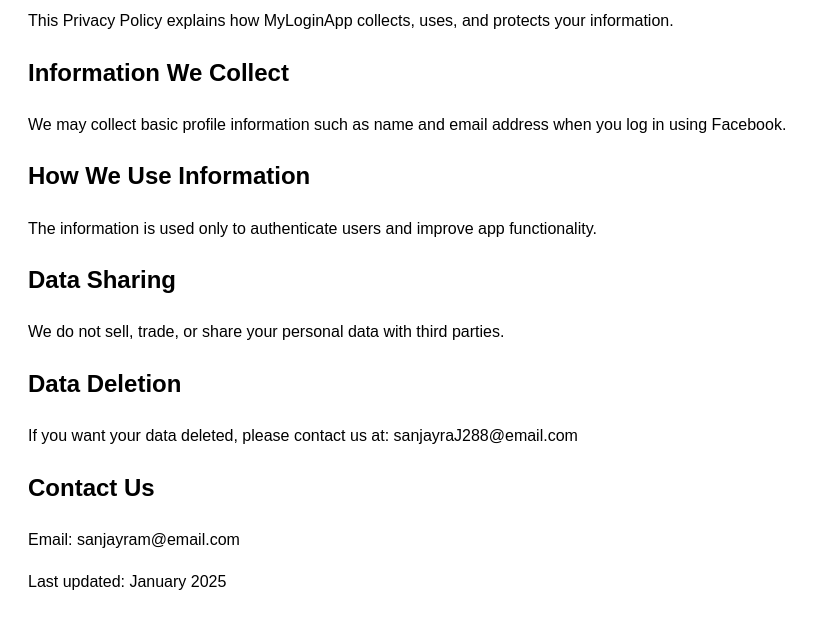
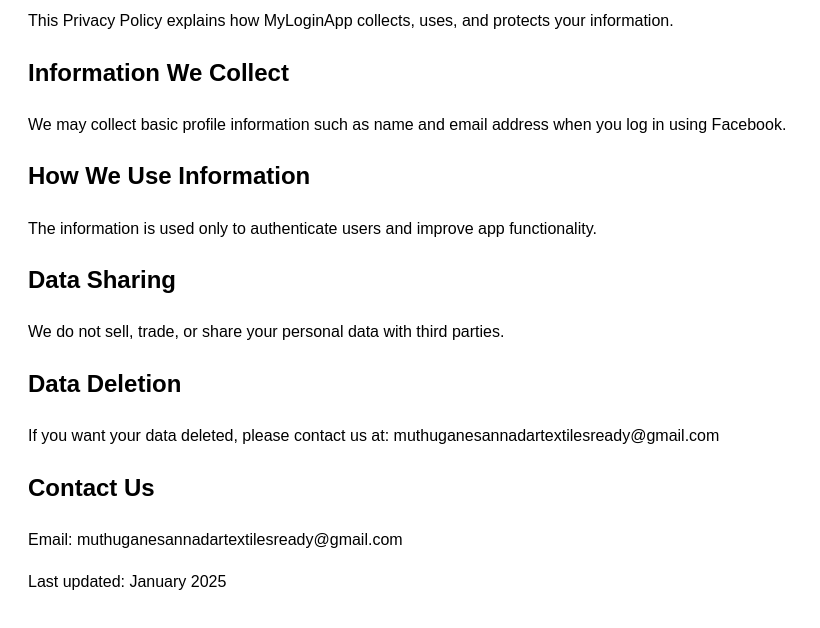
Before and after one commit to sanjayrajm/myapplication-privacy, a plain HTML site: page index.html in a window 1280 px wide. Shown: the part 114-742 px from the top of the page, without its empty margins (0-820 px from the left). Drawn offline with Linux system fonts and the light colour scheme.

Commit message:
Update contact email addresses in index.html

```diff
--- a/index.html
+++ b/index.html
@@ -20,10 +20,10 @@
   <p>We do not sell, trade, or share your personal data with third parties.</p>
 
   <h2>Data Deletion</h2>
-  <p>If you want your data deleted, please contact us at: sanjayraJ288@email.com</p>
+  <p>If you want your data deleted, please contact us at: muthuganesannadartextilesready@gmail.com</p>
 
   <h2>Contact Us</h2>
-  <p>Email: sanjayram@email.com</p>
+  <p>Email: muthuganesannadartextilesready@gmail.com</p>
 
   <p>Last updated: January 2025</p>
 </body>
```
